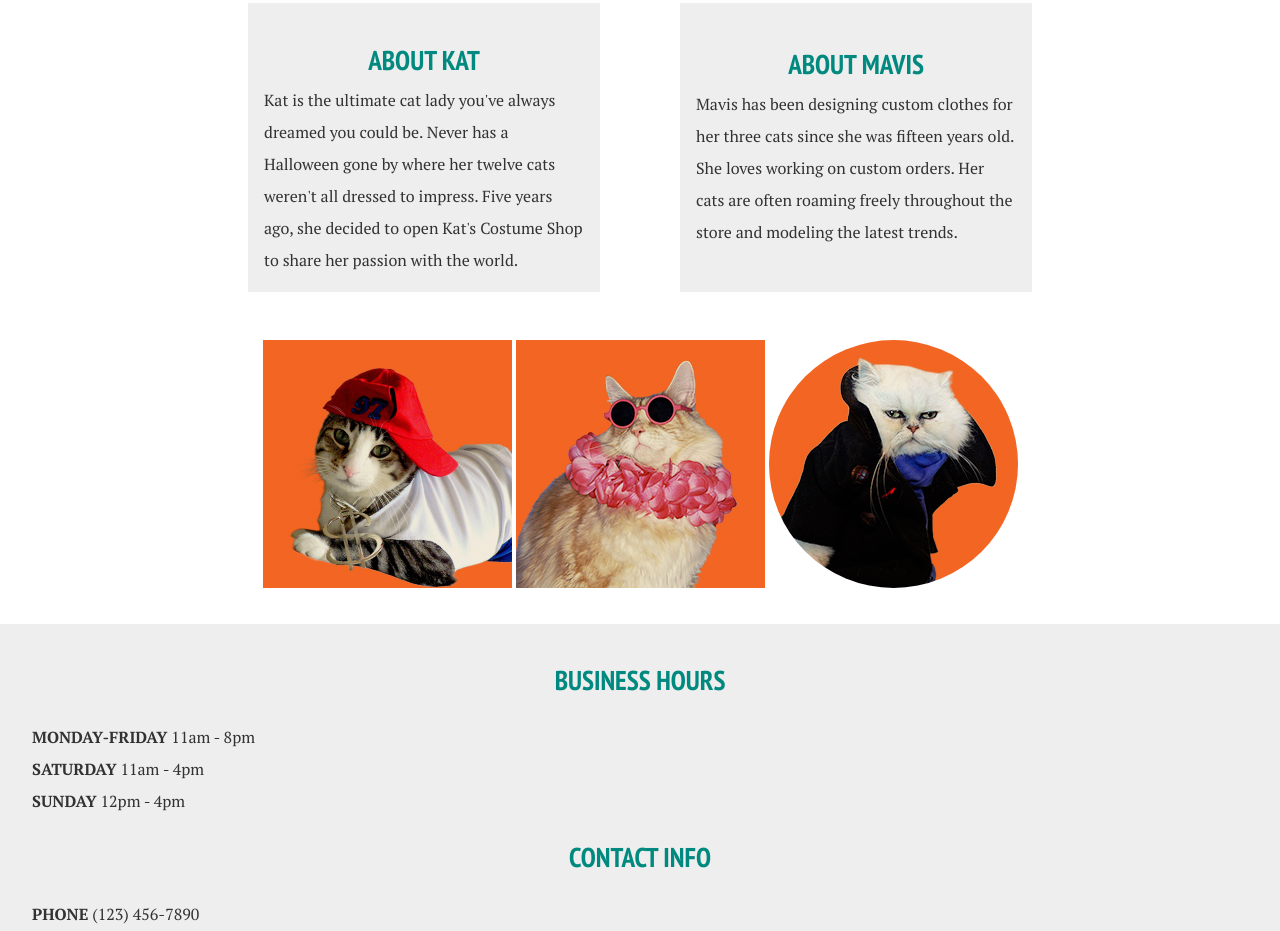
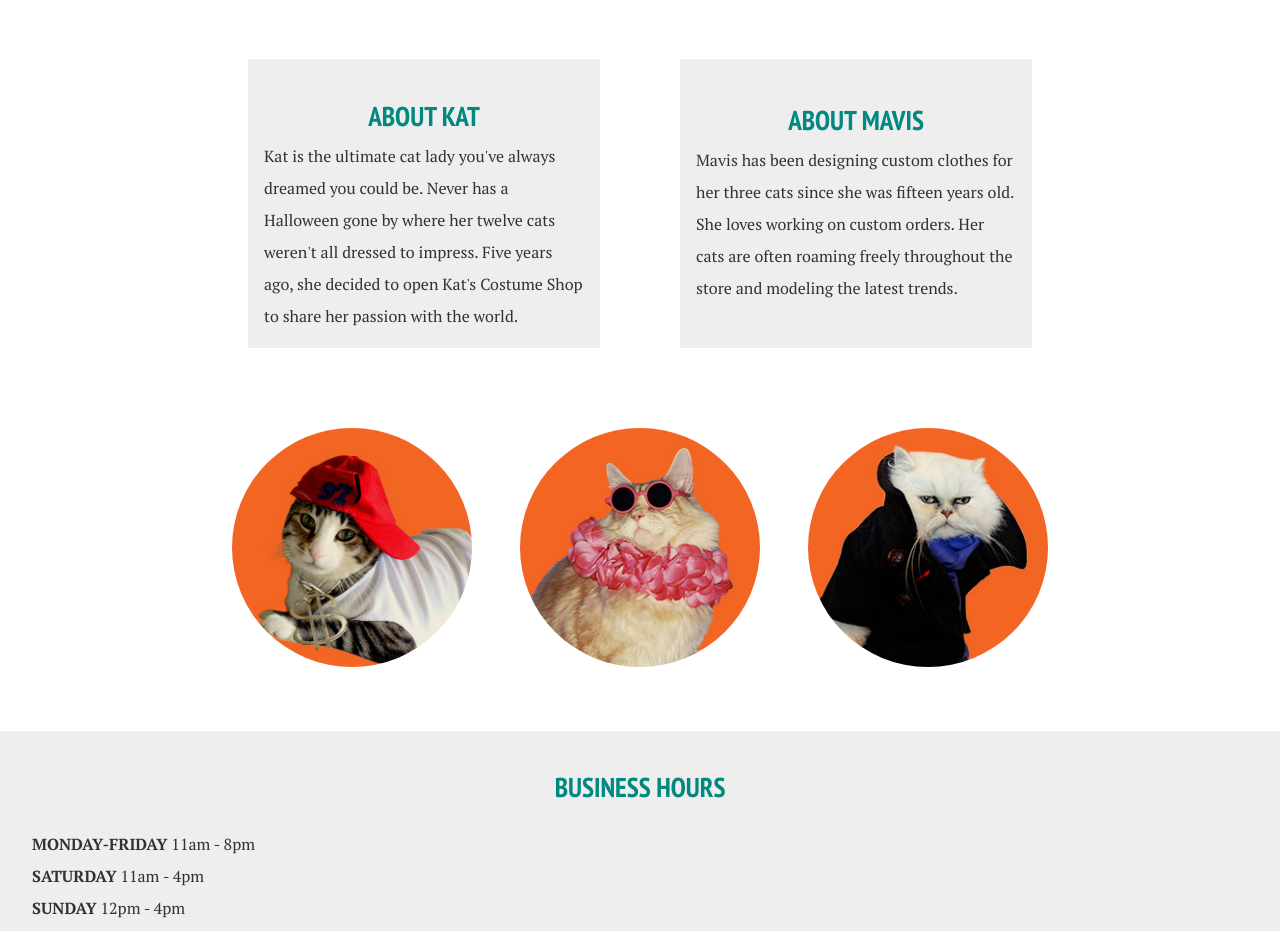
Before and after one commit to ariannariggs/cool-cat, a plain HTML site: page index.html in a window 1280 px wide. Shown: the part 614-1545 px from the top of the page. Drawn offline with Linux system fonts and the light colour scheme; a web font is replaced by a local one.

Commit message:
kitty images desktop

```diff
--- a/assets/css/index.css
+++ b/assets/css/index.css
@@ -130,11 +130,11 @@ nav{
   text-align: center;
   padding: 2em;
   }
-  .pretty-kitties-img #hiphophairball{
-    visibility: hidden;
+.pretty-kitties-imgs #hiphophairball{
+    display:none;
   }
-  .pretty-kitties-img #hawaiiandude{
-    visibility: hidden;
+  .pretty-kitties-imgs #hawaiiandude{
+    display: none;
   }
   .pretty-kitties-imgs #vampcat{
     border-radius: 50%;
@@ -246,12 +246,14 @@ body header nav #cat-shop-title{
     line-height: 2em;
     padding-left: 5em;
     padding-right: 5em;
+    margin-top: 1.5em;
     color:#323232;
   }
   .business-descrip p {
     flex-direction: row;
       flex-basis: 6em;
       max-width: 50em;
+      margin-top: 3em;
     }
   #about{
     display:flex;
@@ -283,7 +285,6 @@ body header nav #cat-shop-title{
       max-width:20em;
       font-family: 'PT Serif';
       margin-left: 5em;
-      margin-left: 5em;
       }
     #about .about-desc-mavis{
       background-color: #eeeeee;
@@ -300,11 +301,31 @@ body header nav #cat-shop-title{
       margin-top: 0em;
       }
   .pretty-kitties-imgs{
-    text-align: center;
-    padding: 2em;
+    display:flex;
+    flex-wrap: nowrap;
+    justify-content: center;
+    align-items:center;
+  }
+  .pretty-kitties-imgs #hiphophairball{
+    display: flex;
+    border-radius: 50%;
+    padding: 2em 2em 2em 2em;
+    flex-basis: 250em;
+    max-width:15em;
+        }
+  .pretty-kitties-imgs #hawaiiandude{
+    display: flex;
+    border-radius: 50%;
+    padding: 2em 1em 2em 1em;
+    flex-basis: 250em;
+    max-width: 15em;
         }
   .pretty-kitties-imgs #vampcat{
+    display:flex;
     border-radius: 50%;
+    padding: 2em 2em 2em 2em;
+    flex-basis: 250em;
+    max-width: 15em;
           }
 }
 
```
